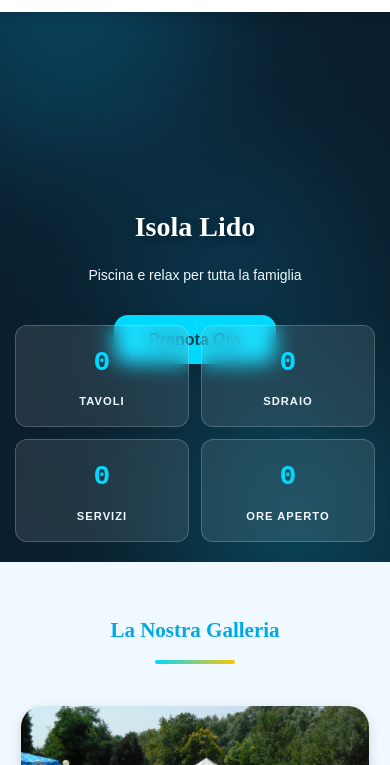
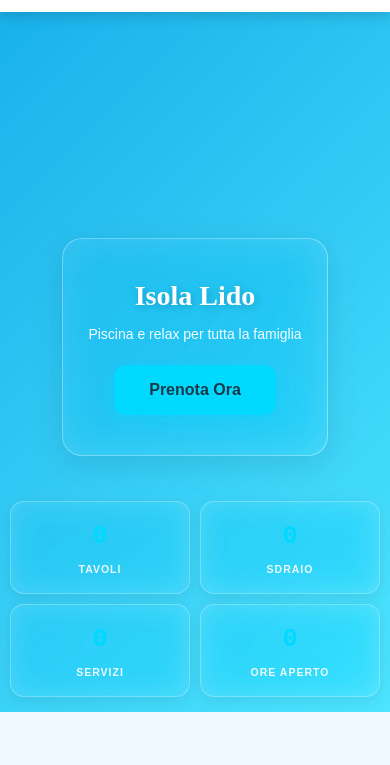
Before and after one commit to Dwebcoding/Lido-Island, a website: page index.html in a window 390 px wide. Shown: the part 58-823 px from the top of the page. Drawn offline with Linux system fonts and the light colour scheme.

Commit message:
Design: Glassmorphism Hero - card frosted glass premium 2024

```diff
--- a/css/style.css
+++ b/css/style.css
@@ -190,116 +190,52 @@ a:hover {
     transition: all 0.3s ease;
 }
 
-/* ============ MESH GRADIENT HERO SECTION ============ */
+/* ============ GLASSMORPHISM HERO SECTION ============ */
 
 main {
     margin-top: 70px;
 }
 
-.mesh-hero {
+.glassmorphism-hero {
     height: 600px;
+    background: linear-gradient(135deg, rgba(0, 168, 232, 0.9) 0%, rgba(0, 217, 255, 0.7) 100%);
     position: relative;
     display: flex;
+    flex-direction: column;
     align-items: center;
     justify-content: center;
     text-align: center;
     color: var(--color-white);
     overflow: hidden;
-    background: #0a1f2e;
-}
-
-.mesh-container {
-    position: absolute;
-    top: 0;
-    left: 0;
-    right: 0;
-    bottom: 0;
-    width: 100%;
-    height: 100%;
-}
-
-.mesh-blob {
-    position: absolute;
-    border-radius: 50%;
-    filter: blur(70px);
-    mix-blend-mode: screen;
-    opacity: 0.7;
-}
-
-.mesh-blob-1 {
-    width: 400px;
-    height: 400px;
-    background: rgba(0, 168, 232, 0.6);
-    top: -100px;
-    left: -100px;
-    animation: float1 20s ease-in-out infinite;
-}
-
-.mesh-blob-2 {
-    width: 350px;
-    height: 350px;
-    background: rgba(0, 217, 255, 0.5);
-    bottom: -50px;
-    right: -50px;
-    animation: float2 25s ease-in-out infinite;
-}
-
-.mesh-blob-3 {
-    width: 320px;
-    height: 320px;
-    background: rgba(0, 168, 232, 0.4);
-    top: 50%;
-    left: 50%;
-    transform: translate(-50%, -50%);
-    animation: float3 22s ease-in-out infinite;
-}
-
-@keyframes float1 {
-    0%, 100% { transform: translate(0px, 0px); }
-    33% { transform: translate(30px, -50px); }
-    66% { transform: translate(-20px, 30px); }
-}
-
-@keyframes float2 {
-    0%, 100% { transform: translate(0px, 0px); }
-    33% { transform: translate(-30px, 40px); }
-    66% { transform: translate(20px, -30px); }
-}
-
-@keyframes float3 {
-    0%, 100% { transform: translate(-50%, -50%); }
-    33% { transform: translate(-30%, -60%); }
-    66% { transform: translate(-70%, -40%); }
-}
-
-.hero-overlay {
-    position: absolute;
-    top: 0;
-    left: 0;
-    right: 0;
-    bottom: 0;
-    background: rgba(10, 31, 46, 0.4);
-    z-index: 1;
-}
-
-.hero-content {
-    position: relative;
-    z-index: 2;
-    animation: fadeInDown 1s ease;
+    backdrop-filter: blur(10px);
+}
+
+/* MAIN HERO CARD */
+
+.hero-content-card {
+    background: rgba(255, 255, 255, 0.1);
+    backdrop-filter: blur(20px);
+    border: 1px solid rgba(255, 255, 255, 0.3);
+    border-radius: 24px;
+    padding: 60px 50px;
+    max-width: 600px;
+    margin-bottom: 40px;
+    box-shadow: 0 8px 32px rgba(0, 0, 0, 0.1);
+    animation: slideUp 0.8s ease;
 }
 
 .hero-title {
     font-size: 4rem;
     color: var(--color-white);
-    margin-bottom: var(--spacing-md);
-    text-shadow: 2px 2px 8px rgba(0, 0, 0, 0.3);
+    margin-bottom: 15px;
+    text-shadow: 2px 2px 8px rgba(0, 0, 0, 0.2);
     font-weight: 700;
 }
 
 .hero-subtitle {
     font-size: 1.5rem;
-    color: var(--color-light);
-    margin-bottom: var(--spacing-lg);
+    color: rgba(255, 255, 255, 0.95);
+    margin-bottom: 30px;
     font-weight: 300;
 }
 
@@ -308,10 +244,10 @@ main {
     background-color: var(--color-secondary);
     color: var(--color-dark);
     padding: 12px 35px;
-    border-radius: var(--radius-md);
+    border-radius: 12px;
     font-weight: 700;
     transition: all 0.3s ease;
-    box-shadow: var(--shadow-md);
+    box-shadow: 0 4px 15px rgba(0, 217, 255, 0.3);
     border: none;
     cursor: pointer;
 }
@@ -319,34 +255,42 @@ main {
 .cta-button:hover {
     background-color: var(--color-accent);
     transform: translateY(-3px);
-    box-shadow: 0 8px 20px rgba(255, 196, 0, 0.3);
+    box-shadow: 0 8px 25px rgba(255, 196, 0, 0.4);
     color: var(--color-dark);
 }
 
-/* COUNTER STATS */
-
-.counter-stats {
+/* COUNTER STATS GLASSMORPHISM */
+
+.counter-stats-glass {
     position: absolute;
     bottom: 30px;
     left: 0;
     right: 0;
     display: grid;
     grid-template-columns: repeat(4, 1fr);
-    gap: 20px;
+    gap: 15px;
     padding: 0 20px;
     z-index: 3;
-    max-width: 800px;
+    max-width: 900px;
     margin: 0 auto;
 }
 
-.stat-item {
-    background: rgba(255, 255, 255, 0.1);
-    backdrop-filter: blur(10px);
-    padding: 20px;
-    border-radius: 12px;
-    border: 1px solid rgba(255, 255, 255, 0.2);
+.stat-card {
+    background: rgba(255, 255, 255, 0.12);
+    backdrop-filter: blur(15px);
+    border: 1px solid rgba(255, 255, 255, 0.25);
+    padding: 18px 15px;
+    border-radius: 16px;
     text-align: center;
-    animation: slideUp 1s ease 0.3s both;
+    animation: slideUp 1s ease 0.2s both;
+    box-shadow: 0 4px 15px rgba(0, 0, 0, 0.08);
+    transition: all 0.3s ease;
+}
+
+.stat-card:hover {
+    background: rgba(255, 255, 255, 0.18);
+    border: 1px solid rgba(255, 255, 255, 0.35);
+    transform: translateY(-5px);
 }
 
 .stat-number {
@@ -354,13 +298,13 @@ main {
     font-weight: 700;
     color: var(--color-secondary);
     display: block;
-    margin-bottom: 8px;
+    margin-bottom: 6px;
     font-family: 'Courier New', monospace;
 }
 
 .stat-label {
-    font-size: 0.9rem;
-    color: var(--color-light);
+    font-size: 0.85rem;
+    color: rgba(255, 255, 255, 0.9);
     text-transform: uppercase;
     letter-spacing: 1px;
     font-weight: 600;
@@ -389,7 +333,7 @@ main {
 }
 
 .animate-fade-in {
-    animation: fadeInDown 1s ease;
+    animation: fadeInDown 0.8s ease;
 }
 
 /* ============ SEZIONE TITOLI COMUNI ============ */
@@ -854,50 +798,47 @@ main {
 
 /* Tablet (768px e inferiori) */
 @media (max-width: 768px) {
-    .mesh-hero {
-        height: 550px;
-    }
-
-    .mesh-blob-1 {
-        width: 280px;
-        height: 280px;
-    }
-
-    .mesh-blob-2 {
-        width: 250px;
-        height: 250px;
-    }
-
-    .mesh-blob-3 {
-        width: 220px;
-        height: 220px;
+    .glassmorphism-hero {
+        height: 700px;
+    }
+
+    .hero-content-card {
+        padding: 40px 25px;
+        margin-bottom: 30px;
+        max-width: 90%;
+        border-radius: 20px;
     }
 
     .hero-title {
         font-size: 2.5rem;
+        margin-bottom: 10px;
     }
 
     .hero-subtitle {
-        font-size: 1.2rem;
-    }
-
-    .counter-stats {
+        font-size: 1.1rem;
+        margin-bottom: 20px;
+    }
+
+    .counter-stats-glass {
         grid-template-columns: repeat(2, 1fr);
-        gap: 12px;
-        bottom: 20px;
-        padding: 0 15px;
-    }
-
-    .stat-item {
-        padding: 15px;
+        gap: 10px;
+        bottom: 15px;
+        padding: 0 10px;
+        max-width: 100%;
+    }
+
+    .stat-card {
+        padding: 15px 10px;
+        border-radius: 14px;
     }
 
     .stat-number {
-        font-size: 2rem;
+        font-size: 1.8rem;
+        margin-bottom: 4px;
     }
 
     .stat-label {
-        font-size: 0.8rem;
+        font-size: 0.75rem;
     }
 
     .menu-toggle {
--- a/index.html
+++ b/index.html
@@ -19,36 +19,29 @@
 
     <!-- ============ MAIN CONTENT ============ -->
     <main>
-        <!-- MESH GRADIENT HERO SECTION -->
-        <section class="mesh-hero">
-            <div class="mesh-container">
-                <div class="mesh-blob mesh-blob-1"></div>
-                <div class="mesh-blob mesh-blob-2"></div>
-                <div class="mesh-blob mesh-blob-3"></div>
-            </div>
-
-            <div class="hero-overlay"></div>
-            <div class="hero-content">
+        <!-- GLASSMORPHISM HERO SECTION -->
+        <section class="glassmorphism-hero">
+            <div class="hero-content-card">
                 <h2 class="hero-title animate-fade-in">Isola Lido</h2>
                 <p class="hero-subtitle animate-fade-in">Piscina e relax per tutta la famiglia</p>
                 <a href="html/prenotazioni.html" class="cta-button animate-fade-in">Prenota Ora</a>
             </div>
 
-            <!-- COUNTER STATS -->
-            <div class="counter-stats">
-                <div class="stat-item">
+            <!-- COUNTER STATS GLASSMORPHISM -->
+            <div class="counter-stats-glass">
+                <div class="stat-card">
                     <div class="stat-number" data-target="110">0</div>
                     <div class="stat-label">Tavoli</div>
                 </div>
-                <div class="stat-item">
+                <div class="stat-card">
                     <div class="stat-number" data-target="65">0</div>
                     <div class="stat-label">Sdraio</div>
                 </div>
-                <div class="stat-item">
+                <div class="stat-card">
                     <div class="stat-number" data-target="9">0</div>
                     <div class="stat-label">Servizi</div>
                 </div>
-                <div class="stat-item">
+                <div class="stat-card">
                     <div class="stat-number" data-target="12">0</div>
                     <div class="stat-label">Ore Aperto</div>
                 </div>
```
